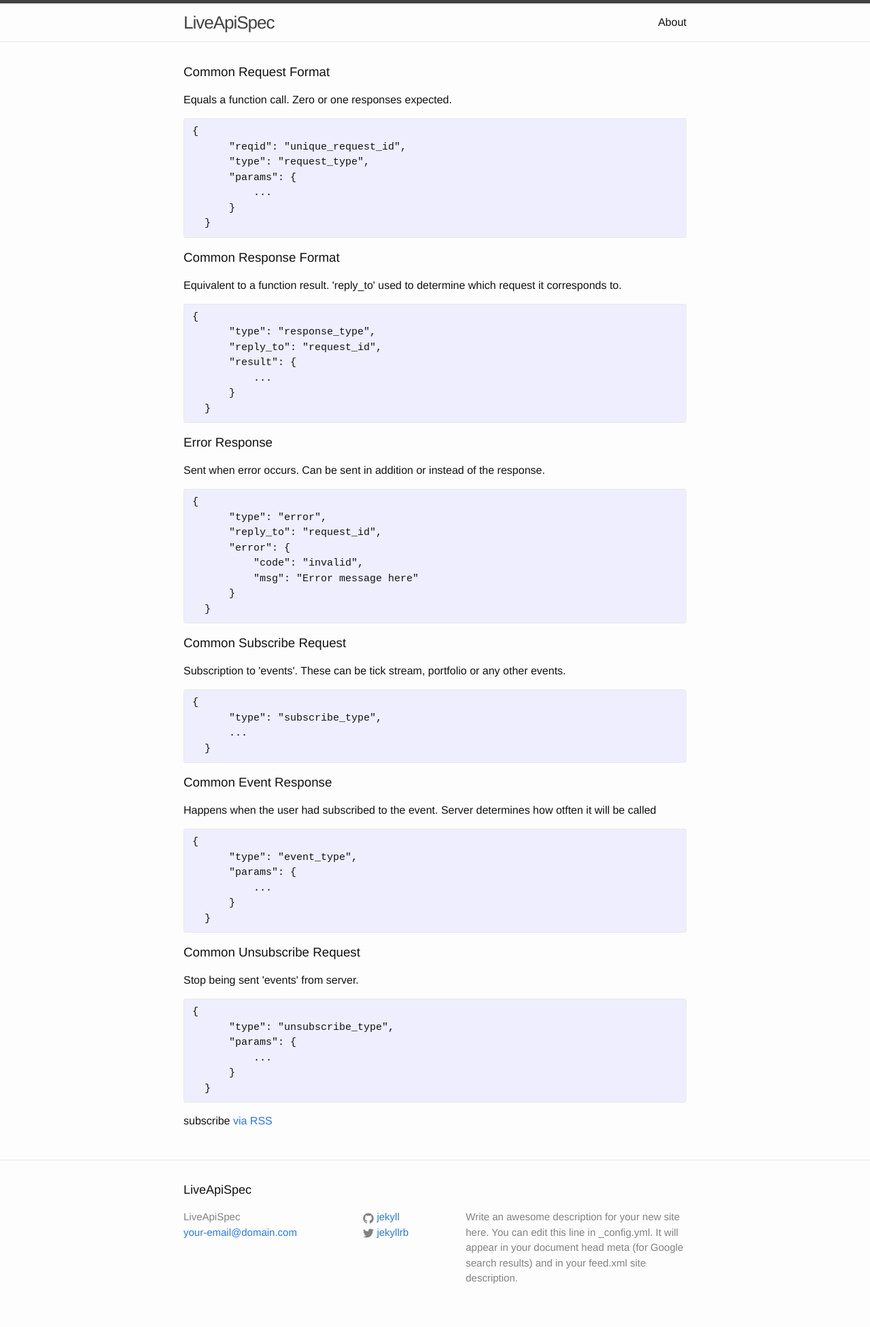
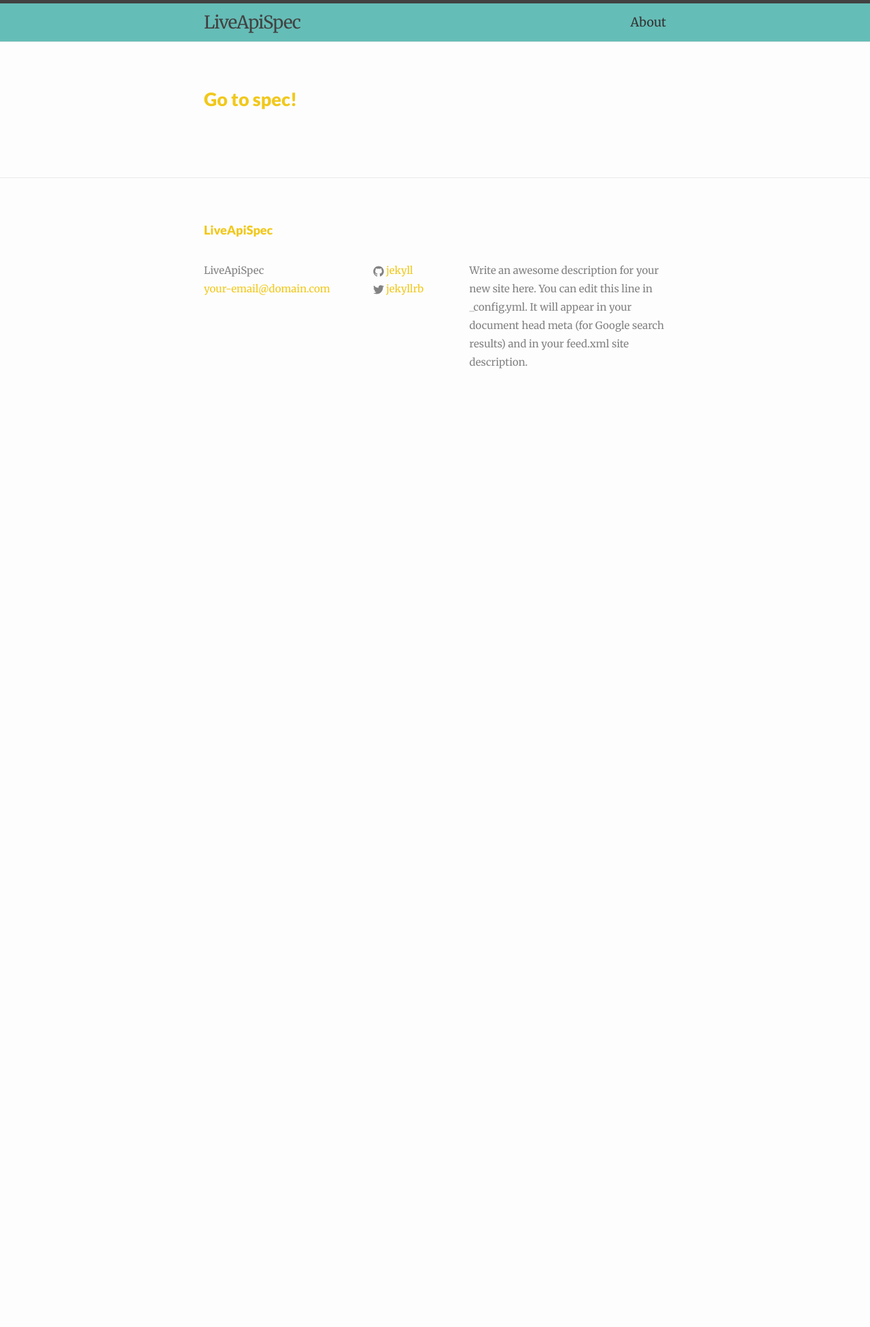
Before and after one commit to borisyankov/liveapi, a Jekyll site: the page built from index.html, in a window 1280 px wide. Shown: the whole page at 68% size. Built offline with Jekyll 4.4.1, drawn with Linux system fonts in a browser that asks for light colours; after the commit the page ends 900 px from its top, so only the background shows below that.

Commit message:
Update basic spec and add some style

```diff
--- a/_includes/head.html
+++ b/_includes/head.html
@@ -8,5 +8,6 @@
 
   <link rel="stylesheet" href="{{ "/css/main.css" | prepend: site.baseurl }}">
   <link rel="canonical" href="{{ page.url | replace:'index.html','' | prepend: site.baseurl | prepend: site.url }}">
-  <link rel="alternate" type="application/rss+xml" title="{{ site.title }}" href="{{ "/feed.xml" | prepend: site.baseurl | prepend: site.url }}" />
+
+  <link href='https://fonts.googleapis.com/css?family=Source+Code+Pro|Lato:400,900|Merriweather' rel='stylesheet' type='text/css'>
 </head>
--- a/_sass/_base.scss
+++ b/_sass/_base.scss
@@ -80,7 +80,8 @@ li {
  * Headings
  */
 h1, h2, h3, h4, h5, h6 {
-    font-weight: 300;
+    font-family: Lato, sans-serif;
+    color: $brand-color;
 }
 
 
@@ -127,10 +128,11 @@ blockquote {
  */
 pre,
 code {
-    font-size: 15px;
+    font-family: 'source code pro';
     border: 1px solid $grey-color-light;
     border-radius: 3px;
-    background-color: #eef;
+    background-color: #212A32;
+    color: #ECD8B1;
 }
 
 code {
@@ -138,8 +140,8 @@ code {
 }
 
 pre {
-    padding: 8px 12px;
-    overflow-x: scroll;
+    padding: 1rem;
+    border-radius: .25rem;
 
     > code {
         border: 0;
--- a/_sass/_layout.scss
+++ b/_sass/_layout.scss
@@ -5,6 +5,7 @@
     border-top: 5px solid $grey-color-dark;
     border-bottom: 1px solid $grey-color-light;
     min-height: 56px;
+    background: #65BDB7;
 
     // Positioning context for the mobile navigation icon
     position: relative;
--- a/_sass/_syntax-highlighting.scss
+++ b/_sass/_syntax-highlighting.scss
@@ -5,6 +5,7 @@
     background: #fff;
     @extend %vertical-rhythm;
 
+    .p + .s2 { color: #65bdb7 }
     .c     { color: #998; font-style: italic } // Comment
     .err   { color: #a61717; background-color: #e3d2d2 } // Error
     .k     { font-weight: bold } // Keyword
@@ -51,7 +52,7 @@
     .sb    { color: #d14 } // Literal.String.Backtick
     .sc    { color: #d14 } // Literal.String.Char
     .sd    { color: #d14 } // Literal.String.Doc
-    .s2    { color: #d14 } // Literal.String.Double
+    .s2    { color: #f1c81c } // Literal.String.Double
     .se    { color: #d14 } // Literal.String.Escape
     .sh    { color: #d14 } // Literal.String.Heredoc
     .si    { color: #d14 } // Literal.String.Interpol
--- a/css/main.scss
+++ b/css/main.scss
@@ -6,16 +6,16 @@
 
 
 // Our variables
-$base-font-family: Helvetica, Arial, sans-serif;
-$base-font-size:   16px;
+$base-font-family: Merriweather, Georgia, serif;
+$base-font-size:   18px;
 $small-font-size:  $base-font-size * 0.875;
-$base-line-height: 1.5;
+$base-line-height: 1.8;
 
-$spacing-unit:     30px;
+$spacing-unit:     60px;
 
-$text-color:       #111;
+$text-color:       #333;
 $background-color: #fdfdfd;
-$brand-color:      #2a7ae2;
+$brand-color:      #f1c81c;
 
 $grey-color:       #828282;
 $grey-color-light: lighten($grey-color, 40%);
--- a/index.html
+++ b/index.html
@@ -4,74 +4,6 @@ layout: default
 
 <div class="home">
 
-  <h3>Common Request Format</h3>
-
-  <p>Equals a function call. Zero or one responses expected.</p>
-
-  <pre><code data-language="javascript">{
-      "reqid": "unique_request_id",
-      "type": "request_type",
-      "params": {
-          ...
-      }
-  }</code></pre>
-
-  <h3>Common Response Format</h3>
-
-  <p>Equivalent to a function result. 'reply_to' used to determine which request it corresponds to.</p>
-
-  <pre><code data-language="javascript">{
-      "type": "response_type",
-      "reply_to": "request_id",
-      "result": {
-          ...
-      }
-  }</code></pre>
-
-  <h3>Error Response</h3>
-
-  <p>Sent when error occurs. Can be sent in addition or instead of the response.</p>
-
-  <pre><code data-language="javascript">{
-      "type": "error",
-      "reply_to": "request_id",
-      "error": {
-          "code": "invalid",
-          "msg": "Error message here"
-      }
-  }</code></pre>
-
-  <h3>Common Subscribe Request</h3>
-
-  <p>Subscription to 'events'. These can be tick stream, portfolio or any other events.</p>
-
-  <pre><code data-language="javascript">{
-      "type": "subscribe_type",
-      ...
-  }</code></pre>
-
-  <h3>Common Event Response</h3>
-
-  <p>Happens when the user had subscribed to the event. Server determines how otften it will be called</p>
-
-  <pre><code data-language="javascript">{
-      "type": "event_type",
-      "params": {
-          ...
-      }
-  }</code></pre>
-
-  <h3>Common Unsubscribe Request</h3>
-
-  <p>Stop being sent 'events' from server.</p>
-
-  <pre><code data-language="javascript">{
-      "type": "unsubscribe_type",
-      "params": {
-          ...
-      }
-  }</code></pre>
-
-  <p class="rss-subscribe">subscribe <a href="{{ "/feed.xml" | prepend: site.baseurl }}">via RSS</a></p>
+  <h2>Go to spec!</h2>
 
 </div>
```
Also changed, not shown: lib/monokai.css (added, +81 -0 lines), spec.html (added, +88 -0 lines), lib/rainbow-custom.min.js (added).
